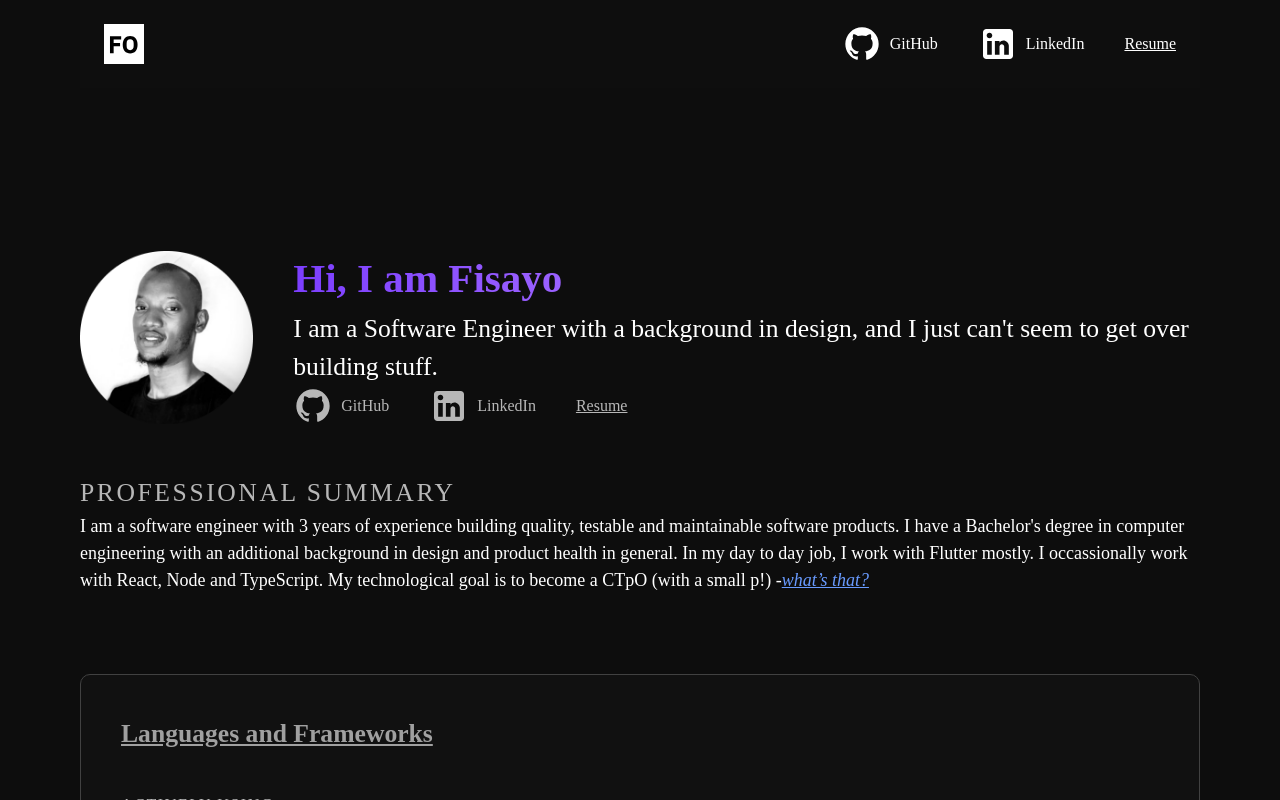
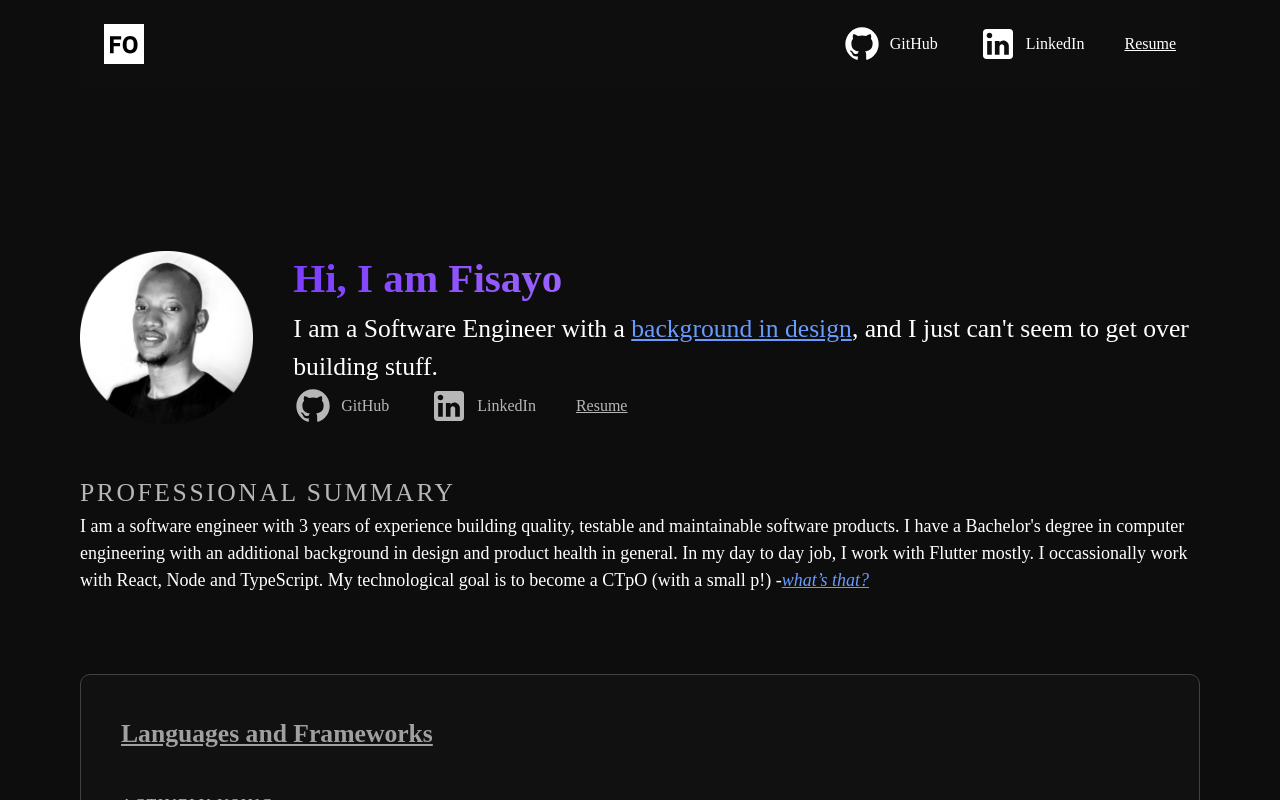
Before and after one commit to fiizzy/personal-website, a Next.js app: page / in a window 1280 px wide. Shown: the top 800 px of the page. Built offline with nearby package versions, Linux system fonts and the light colour scheme; a web font is replaced by a local one.

Commit message:
chore: update design portfolio

```diff
--- a/component/intro/Intro.tsx
+++ b/component/intro/Intro.tsx
@@ -24,8 +24,15 @@ export const Intro = () => {
               Hi, I am Fisayo
             </div>
             <div className="text-6 md:text-8 font-light">
-              I am a Software Engineer with a background in design, and I just
-              can't seem to get over building stuff.
+              I am a Software Engineer with a{" "}
+              <a
+                href="https://behance.net/fisayoobilaja"
+                target="_blank"
+                className="text-blue-200"
+              >
+                <u> background in design</u>
+              </a>
+              , and I just can't seem to get over building stuff.
             </div>
 
             <div className="flex space-x-10 ">
```
